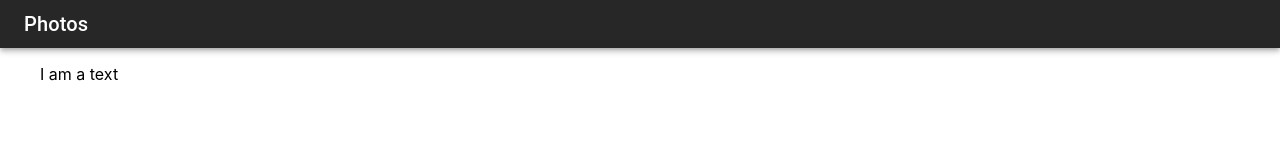
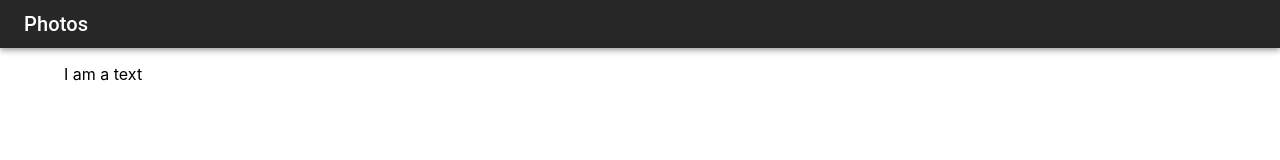
Before and after one commit to Hieracosphynx/personal-social-media, a Next.js app: page / in a window 1280 px wide. Shown: the top 160 px of the page. Built offline with nearby package versions, Linux system fonts and the light colour scheme.

Commit message:
Removed disableGutters

```diff
--- a/pages/_app.js
+++ b/pages/_app.js
@@ -8,7 +8,7 @@ const MyApp = ({ Component, pageProps }) => {
   return (
     <ThemeProvider theme={theme}>
       <Layout>
-        <Container disableGutters='true'>
+        <Container>
           <Component {...pageProps} />
         </Container>
       </Layout>
```
